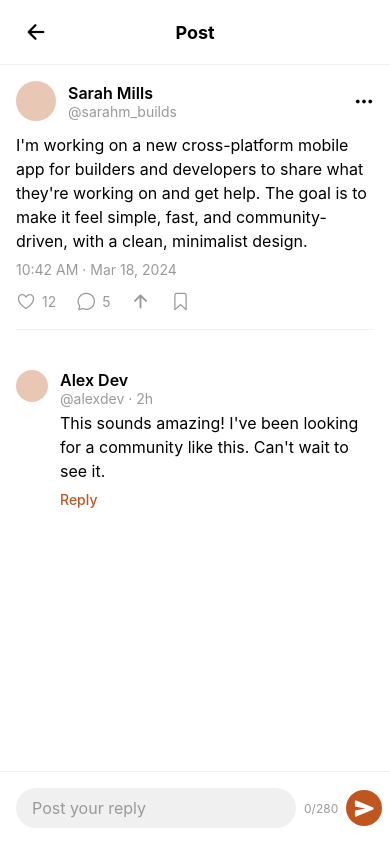
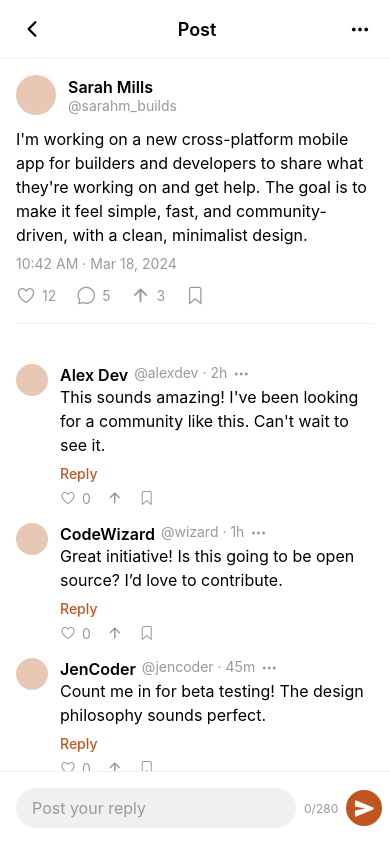
Before and after one commit to sotsnetwork/gobia, a React Native app: screen /PostDetail in a window 390 px wide. Built offline with nearby package versions, Linux system fonts and the light colour scheme.

Commit message:
Update PostDetailScreen.tsx

```diff
--- a/src/screens/PostDetailScreen.tsx
+++ b/src/screens/PostDetailScreen.tsx
@@ -5,7 +5,6 @@ import { useRoute, useNavigation } from '@react-navigation/native';
 import { NativeStackNavigationProp } from '@react-navigation/native-stack';
 import { RouteProp } from '@react-navigation/native';
 import { Ionicons } from '@expo/vector-icons';
-import Header from '../components/Header';
 import { Colors } from '../constants/colors';
 import { RootStackParamList } from '../types/navigation';
 
@@ -16,53 +15,120 @@ export default function PostDetailScreen() {
   const navigation = useNavigation<NavigationProp>();
   const route = useRoute<RoutePropType>();
 
+  const post = route.params?.post ?? {
+    id: 'default',
+    name: 'Sarah Mills',
+    handle: '@sarahm_builds',
+    text: "I'm working on a new cross-platform mobile app for builders and developers to share what they're working on and get help. The goal is to make it feel simple, fast, and community-driven, with a clean, minimalist design.",
+    timestamp: '10:42 AM · Mar 18, 2024',
+    likes: 12,
+    comments: 5,
+    boosts: 3,
+    saved: false,
+  };
+
+  const comments = [
+    {
+      id: 'c1',
+      name: 'Alex Dev',
+      handle: '@alexdev',
+      time: '2h',
+      text: "This sounds amazing! I've been looking for a community like this. Can't wait to see it.",
+    },
+    {
+      id: 'c2',
+      name: 'CodeWizard',
+      handle: '@wizard',
+      time: '1h',
+      text: 'Great initiative! Is this going to be open source? I’d love to contribute.',
+    },
+    {
+      id: 'c3',
+      name: 'JenCoder',
+      handle: '@jencoder',
+      time: '45m',
+      text: 'Count me in for beta testing! The design philosophy sounds perfect.',
+    },
+  ];
+
   return (
     <SafeAreaView style={styles.container} edges={['top']}>
-      <Header title="Post" />
+      <View style={styles.navBar}>
+        <TouchableOpacity onPress={() => navigation.goBack()} style={styles.navButton}>
+          <Ionicons name="chevron-back" size={24} color={Colors.text} />
+        </TouchableOpacity>
+        <Text style={styles.navTitle}>Post</Text>
+        <TouchableOpacity style={styles.navButton}>
+          <Ionicons name="ellipsis-horizontal" size={20} color={Colors.text} />
+        </TouchableOpacity>
+      </View>
       <ScrollView style={styles.scrollView} contentContainerStyle={styles.scrollContent}>
         <View style={styles.post}>
           <View style={styles.postHeader}>
             <View style={styles.avatar} />
             <View style={styles.postUserInfo}>
-              <Text style={styles.postUsername}>Sarah Mills</Text>
-              <Text style={styles.postHandle}>@sarahm_builds</Text>
+              <Text style={styles.postUsername}>{post.name}</Text>
+              <Text style={styles.postHandle}>{post.handle}</Text>
             </View>
-            <TouchableOpacity>
-              <Ionicons name="ellipsis-horizontal" size={20} color={Colors.text} />
+          </View>
+          <Text style={styles.postText}>{post.text}</Text>
+          <Text style={styles.timestamp}>{post.timestamp}</Text>
+          <View style={styles.postActions}>
+            <TouchableOpacity style={styles.postAction}>
+              <Ionicons name="heart-outline" size={20} color={Colors.textLight} />
+              <Text style={styles.postActionText}>{post.likes}</Text>
             </TouchableOpacity>
-          </View>
-          <Text style={styles.postText}>
-            I'm working on a new cross-platform mobile app for builders and developers to share what they're working on and get help. The goal is to make it feel simple, fast, and community-driven, with a clean, minimalist design.
-          </Text>
-          <Text style={styles.timestamp}>10:42 AM · Mar 18, 2024</Text>
-          <View style={styles.postActions}>
-            <View style={styles.postAction}>
-              <Ionicons name="heart-outline" size={20} color={Colors.textLight} />
-              <Text style={styles.postActionText}>12</Text>
-            </View>
-            <View style={styles.postAction}>
+            <TouchableOpacity style={styles.postAction}>
               <Ionicons name="chatbubble-outline" size={20} color={Colors.textLight} />
-              <Text style={styles.postActionText}>5</Text>
-            </View>
+              <Text style={styles.postActionText}>{post.comments}</Text>
+            </TouchableOpacity>
+            <TouchableOpacity style={styles.postAction}>
               <Ionicons name="arrow-up-outline" size={20} color={Colors.textLight} />
-            <Ionicons name="bookmark-outline" size={20} color={Colors.textLight} />
+              {post.boosts ? <Text style={styles.postActionText}>{post.boosts}</Text> : null}
+            </TouchableOpacity>
+            <TouchableOpacity style={styles.postAction}>
+              <Ionicons
+                name={post.saved ? 'bookmark' : 'bookmark-outline'}
+                size={20}
+                color={post.saved ? Colors.primary : Colors.textLight}
+              />
+            </TouchableOpacity>
           </View>
         </View>
 
         <View style={styles.comments}>
-          <View style={styles.comment}>
+          {comments.map((comment) => (
+            <View key={comment.id} style={styles.comment}>
               <View style={styles.commentAvatar} />
               <View style={styles.commentContent}>
-              <Text style={styles.commentName}>Alex Dev</Text>
-              <Text style={styles.commentHandle}>@alexdev · 2h</Text>
-              <Text style={styles.commentText}>
-                This sounds amazing! I've been looking for a community like this. Can't wait to see it.
+                <View style={styles.commentHeader}>
+                  <Text style={styles.commentName}>{comment.name}</Text>
+                  <Text style={styles.commentHandle}>
+                    {comment.handle} · {comment.time}
                   </Text>
+                  <TouchableOpacity>
+                    <Ionicons name="ellipsis-horizontal" size={16} color={Colors.textLight} />
+                  </TouchableOpacity>
+                </View>
+                <Text style={styles.commentText}>{comment.text}</Text>
                 <TouchableOpacity>
                   <Text style={styles.replyText}>Reply</Text>
                 </TouchableOpacity>
+                <View style={styles.commentActions}>
+                  <TouchableOpacity style={styles.postAction}>
+                    <Ionicons name="heart-outline" size={16} color={Colors.textLight} />
+                    <Text style={styles.postActionText}>0</Text>
+                  </TouchableOpacity>
+                  <TouchableOpacity style={styles.postAction}>
+                    <Ionicons name="arrow-up-outline" size={16} color={Colors.textLight} />
+                  </TouchableOpacity>
+                  <TouchableOpacity style={styles.postAction}>
+                    <Ionicons name="bookmark-outline" size={16} color={Colors.textLight} />
+                  </TouchableOpacity>
                 </View>
               </View>
+            </View>
+          ))}
         </View>
       </ScrollView>
 
@@ -85,6 +151,24 @@ const styles = StyleSheet.create({
   container: {
     flex: 1,
     backgroundColor: Colors.background,
+  },
+  navBar: {
+    flexDirection: 'row',
+    alignItems: 'center',
+    justifyContent: 'space-between',
+    paddingHorizontal: 16,
+    paddingVertical: 12,
+    borderBottomWidth: 1,
+    borderBottomColor: Colors.borderLight,
+    backgroundColor: Colors.white,
+  },
+  navButton: {
+    padding: 4,
+  },
+  navTitle: {
+    fontSize: 18,
+    fontWeight: '600',
+    color: Colors.text,
   },
   scrollView: {
     flex: 1,
@@ -164,6 +248,11 @@ const styles = StyleSheet.create({
   commentContent: {
     flex: 1,
   },
+  commentHeader: {
+    flexDirection: 'row',
+    alignItems: 'center',
+    gap: 6,
+  },
   commentName: {
     fontSize: 16,
     fontWeight: '600',
@@ -184,6 +273,12 @@ const styles = StyleSheet.create({
     fontSize: 14,
     color: Colors.primary,
     fontWeight: '500',
+    marginBottom: 8,
+  },
+  commentActions: {
+    flexDirection: 'row',
+    alignItems: 'center',
+    gap: 16,
   },
   replyBar: {
     flexDirection: 'row',
```
Lines whose indentation alone changed are shown as unchanged.
